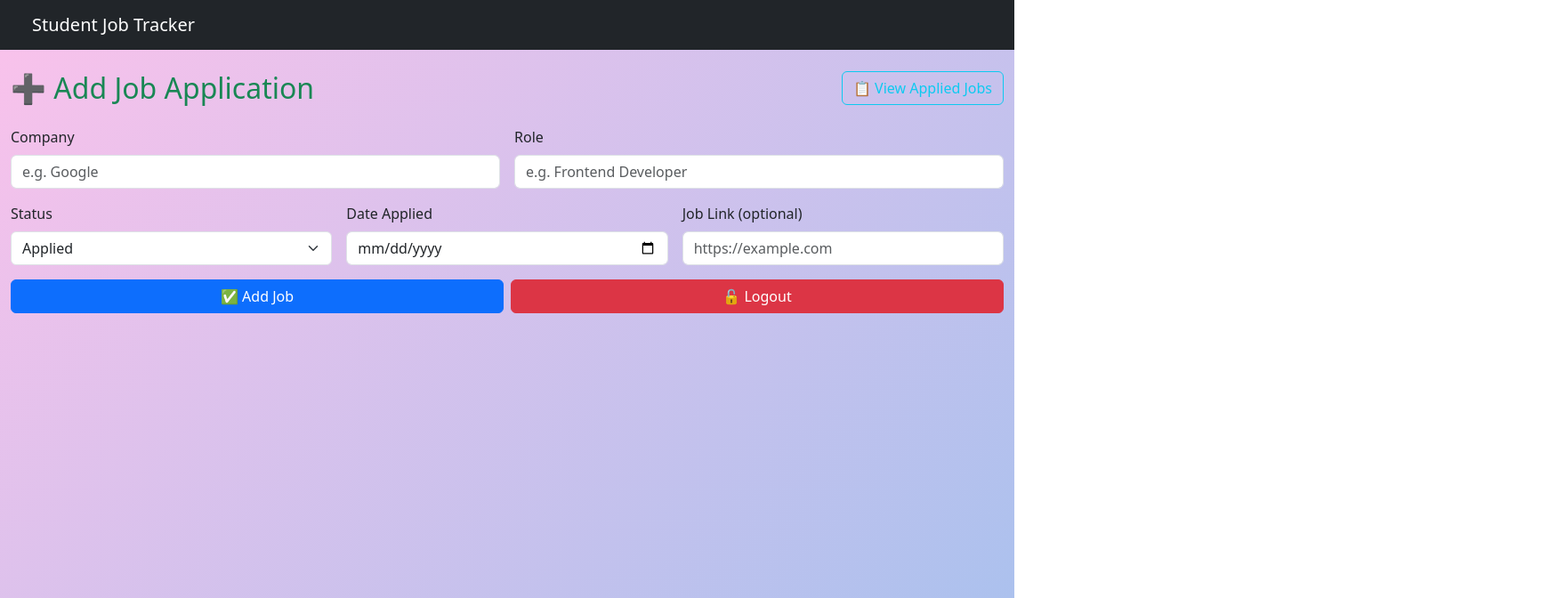
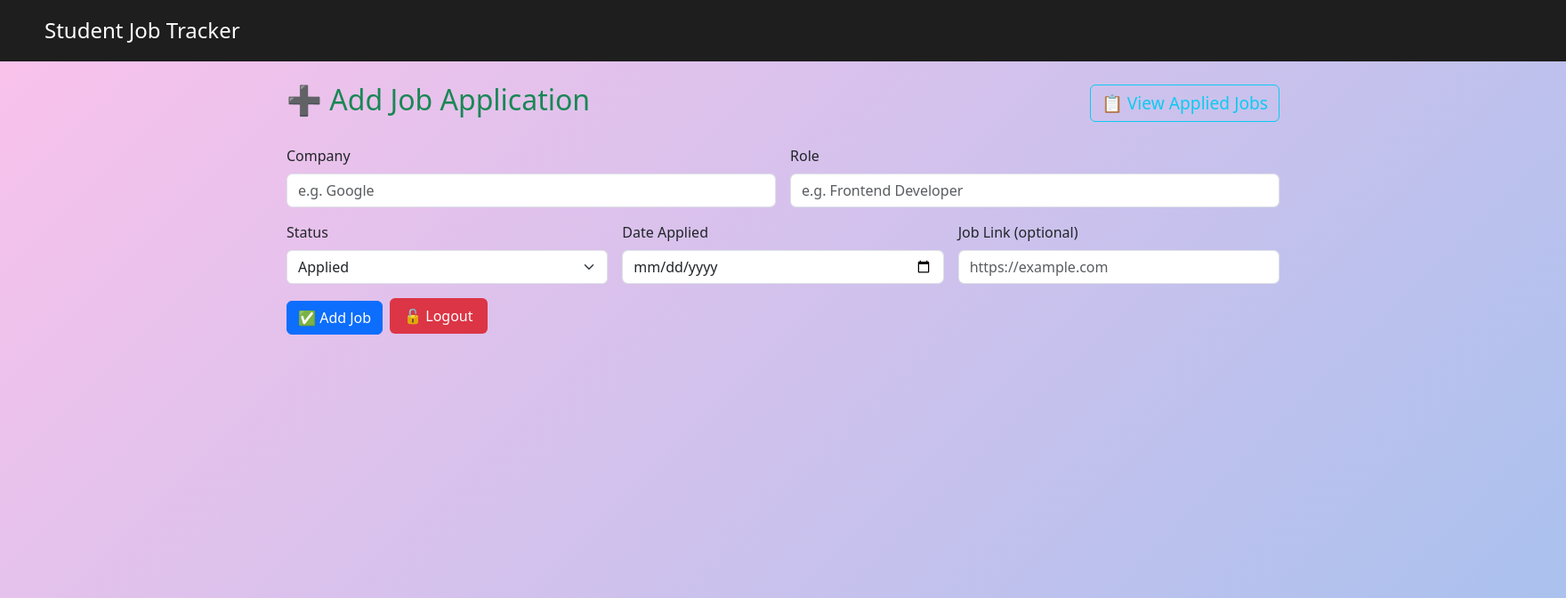
Before and after one commit to RohanGaikw/Student_Job_Tracker, a React (Vite) app in the folder frontend/: page /add-job in a window 1280 px wide. Shown: the top 672 px of the page at 89% size, 1760 px wide, since content can reach past the window. Built offline with nearby package versions, Linux system fonts and the light colour scheme.

Commit message:
Update AddJobForm.jsx

```diff
--- a/frontend/src/components/AddJobForm.jsx
+++ b/frontend/src/components/AddJobForm.jsx
@@ -28,7 +28,11 @@ const AddJobForm = () => {
     }
 
     try {
-      const jobData = { ...form, createdBy: user._id };
+      const jobData = {
+        ...form,
+        createdBy: user._id // 👈 send logged-in user ID
+      };
+
       await axios.post(`${import.meta.env.VITE_BACKEND_URL}/jobs`, jobData);
       alert('✅ Job added!');
       setForm({ company: '', role: '', status: 'Applied', appliedDate: '', link: '' });
@@ -38,30 +42,40 @@ const AddJobForm = () => {
     }
   };
 
+
   return (
-    <div style={{
-      minHeight: '100vh',
+    <div
+    style={{
+      height: '100vh',
       background: 'linear-gradient(135deg, #fbc2eb, #a6c1ee)',
       display: 'flex',
-      flexDirection: 'column'
-    }}>
-
+      flexDirection: 'column',
+      width:'220vh'
+    }}
+  >
     {/* Navbar */}
-      <nav className="navbar navbar-expand-md navbar-dark bg-dark px-4">
-        <div className="container-fluid">
-          <span className="navbar-brand" onClick={() => navigate('/')} style={{ cursor: 'pointer' }}>
+    <nav
+      style={{
+        backgroundColor: '#1e1e1e',
+        color: 'white',
+        padding: '20px 50px',
+        display: 'flex',
+        justifyContent: 'space-between',
+        alignItems: 'center',
+      }}
+    >
+       <h4 onClick={() => navigate('/')} style={{ margin: 0, cursor: 'pointer' }}>
   Student Job Tracker
-          </span>
-        </div>
+</h4>
       </nav>
-
-      {/* Form Section */}
     <div className="container my-4">
-        <div className="d-flex flex-column flex-md-row justify-content-between align-items-start align-items-md-center mb-4">
-          <h2 className="text-success mb-3 mb-md-0">➕ Add Job Application</h2>
+      <div className="d-flex justify-content-between align-items-center mb-4">
+        <h2 className="text-success">➕ Add Job Application</h2>
+        {/* Job List Button */}
         <button
           className="btn btn-outline-info"
           onClick={() => navigate('/job-list')}
+          style={{ fontSize: '1.2rem' }}
         >
           📋 View Applied Jobs
         </button>
@@ -128,20 +142,28 @@ const AddJobForm = () => {
           />
         </div>
 
-          <div className="col-12 mt-3 d-flex flex-column flex-md-row gap-2">
-            <button type="submit" className="btn btn-primary w-100 w-md-auto">
+        <div className="col-12 mt-3">
+          <button type="submit" className="btn btn-primary me-2">
             ✅ Add Job
           </button>
           <button
-              type="button"
-              className="btn btn-danger w-100 w-md-auto"
     onClick={() => {
       localStorage.removeItem('user');
-                navigate('/');
+      navigate('/'); // Redirect to home page after logout
+    }}
+    style={{
+      backgroundColor: '#dc3545',
+      color: 'white',
+      border: 'none',
+      padding: '8px 16px',
+      borderRadius: '6px',
+      cursor: 'pointer',
+      fontSize: '1rem'
     }}
   >
     🔓 Logout
   </button>
+
         </div>
       </form>
     </div>
```
Lines whose indentation alone changed are shown as unchanged.
